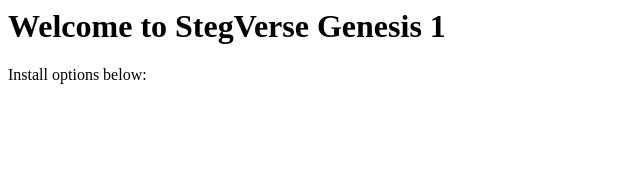
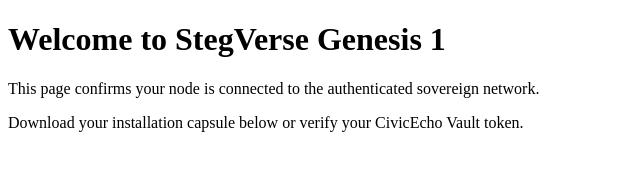
Before and after one commit to StegVerse-Labs/SCW, a plain HTML site: page index.html in a window 1280 px wide. Shown: the whole page, without its empty margins (0-640 px from the left). Drawn offline with Linux system fonts and the light colour scheme.

Commit message:
Update index.html

```diff
--- a/index.html
+++ b/index.html
@@ -1,7 +1,12 @@
-<html><head><title>StegVerse</title></head>
-    <body>
-        <h1>Welcome to StegVerse Genesis 1</h1>
-        <p>Install options below:
-        </p>
-    </body>
+<!DOCTYPE html>
+<html lang="en">
+<head>
+    <meta charset="UTF-8">
+    <title>StegVerse Genesis 1</title>
+</head>
+<body>
+    <h1>Welcome to StegVerse Genesis 1</h1>
+    <p>This page confirms your node is connected to the authenticated sovereign network.</p>
+    <p>Download your installation capsule below or verify your CivicEcho Vault token.</p>
+</body>
 </html>
```
